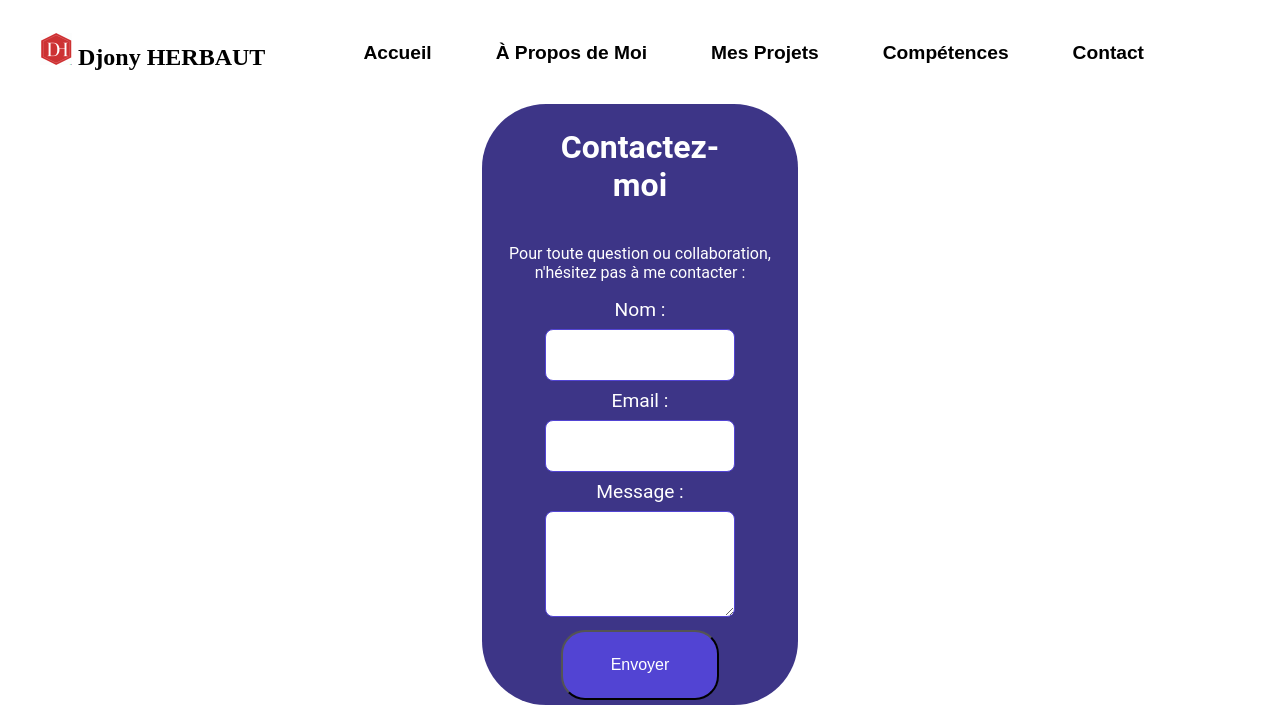
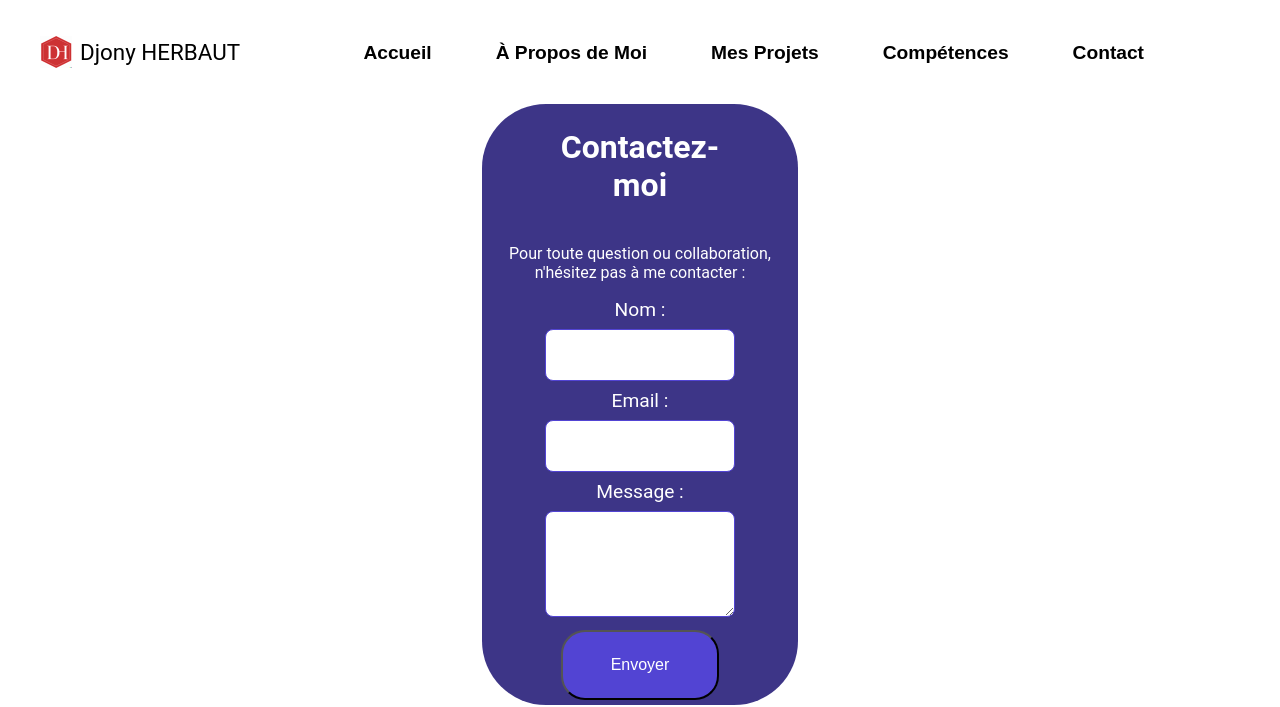
Before and after one commit to Djony-Herbaut/Portfolio_2024, a website: page contact.html in a window 1280 px wide. Shown: the top 707 px of the page. Drawn offline with Linux system fonts and the light colour scheme.

Commit message:
Projet_Portfolio_HTML/CSS_Contact-Page_V1.2.2

```diff
--- a/css/Contact/style.css
+++ b/css/Contact/style.css
@@ -18,6 +18,18 @@
     display: flex;
     align-items: center;
     color: var(--bgcolor-theme);
+}
+.icon h2{
+    list-style-type: none;
+    font-weight: normal;
+    font-family: Roboto;
+    display: flex;
+    align-items: center;
+    color: var(--text-color);
+    font-size: 1.4rem;
+}
+.icon img{
+    padding-right: 0.5rem;
 }
 
 .logo {
```
